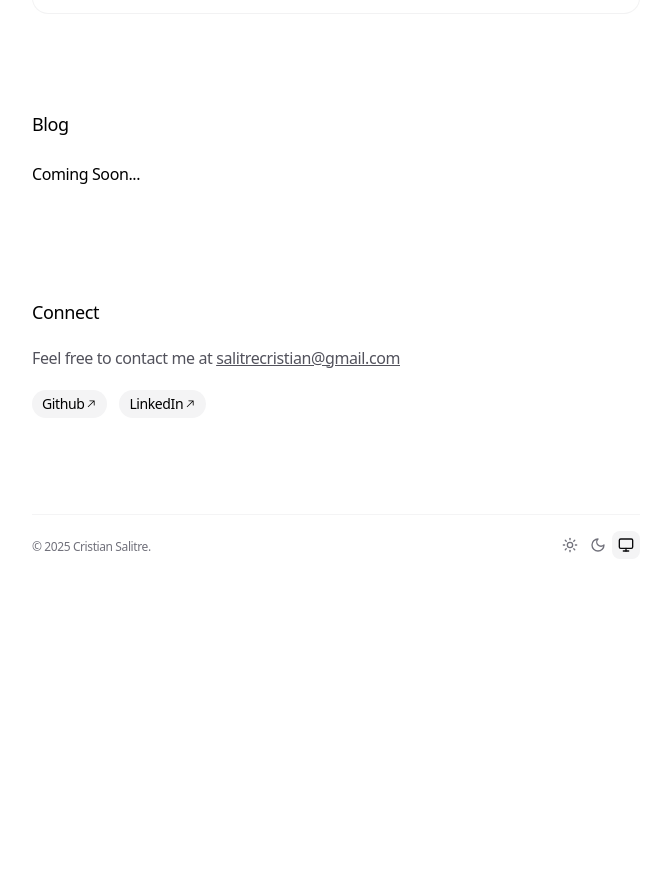
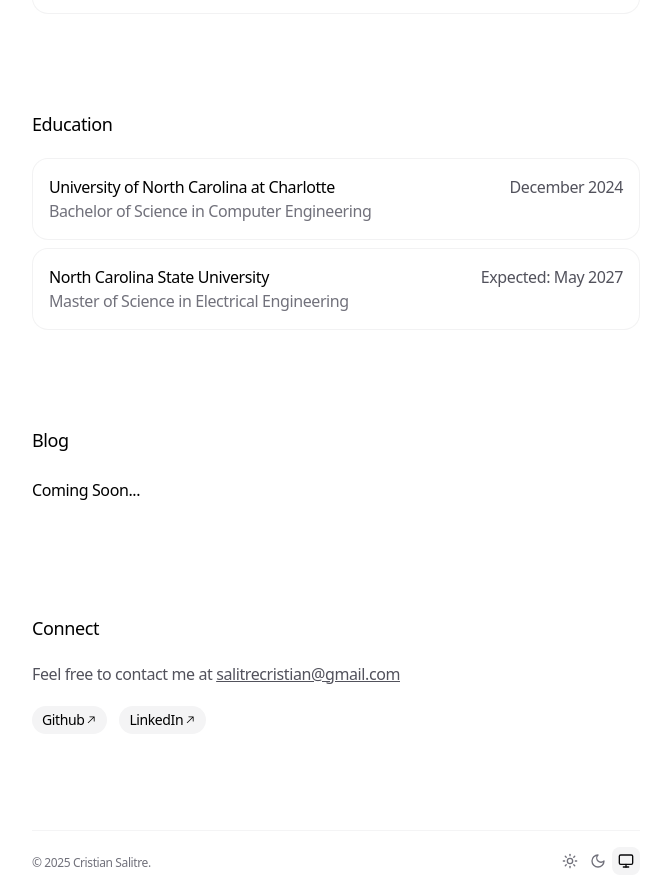
Before and after one commit to csalitred/personal-web, a Next.js app: page / in a window 1280 px wide. Shown: the part 1318-2209 px from the top of the page, without its empty margins (304-975 px from the left). Before the commit the page ends 1893 px from the top, so only its background shows below. Built offline with nearby package versions, Linux system fonts and the light colour scheme.

Commit message:
fixed null issue, added sections to layout

```diff
--- a/app/data.ts
+++ b/app/data.ts
@@ -2,7 +2,7 @@
   name: string
   description: string
   link: string
-  video: string
+  video: string | null
   id: string
 }
 
@@ -10,7 +10,7 @@
   name: string
   description: string
   link: string
-  video: string
+  video: string | null
   id: string
 }
 
@@ -35,6 +35,14 @@
   link: string
 }
 
+type Education = {
+  institution: string
+  degree: string
+  end: string
+  link: string
+  id: string
+}
+
 export const PROJECTS: Project[] = [
   {
     name: 'Brain Tumor Detection with Machine Learning',
@@ -47,14 +55,14 @@
   {
     name: 'Asset Tracking & Anti-theft System',
     description: 'Internal wireless asset tracking and anti-theft system using BLE technology, data logging and wirelesss control implentation with android application.',
-    link: null,
-    video:null,
+    link: '',
+    video: null,
     id: 'project2',
   },
   {
     name: 'Object Detection with Edge Device',
     description: 'Built custome Convolutional Neural Network models and deployed on an edge device using TensorFlow Lite for realt-time object detection.',
-    link: null,
+    link: '',
     video: null,
     id: 'project3',
   },
@@ -64,10 +72,27 @@
   {
     name: 'RSSI Localization',
     description: 'Localization of a device using RSSI values with Zigbee network on XBee devices.',
-    link: null,
+    link: '',
     video: null,
     id: 'research1',
   },
+]
+
+export const EDUCATION: Education[] = [
+  {
+    institution: 'University of North Carolina at Charlotte',
+    degree: 'Bachelor of Science in Computer Engineering',
+    end: 'December 2024',
+    link: 'https://engr.charlotte.edu/',
+    id: 'education1',
+  },
+  {
+    institution: 'North Carolina State University',
+    degree: 'Master of Science in Electrical Engineering',
+    end: 'Expected: May 2027',
+    link: 'https://engr.ncsu.edu/',
+    id: 'education2',
+  }
 ]
 
 export const WORK_EXPERIENCE: WorkExperience[] = [
@@ -76,7 +101,7 @@
     title: 'Software Engineer Intern',
     start: 'June 2025',
     end: 'Present',
-    link: 'https://Honewywell.com',
+    link: 'https://www.honeywell.com/us/en',
     id: 'work1',
   },
   {
--- a/app/layout.tsx
+++ b/app/layout.tsx
@@ -20,7 +20,7 @@
     default: 'Cristian - Personal Website',
     template: '%s | Nim'
   },
-  description:  'Nim is a free and open-source personal website template built with Next.js 15, React 19 and Motion-Primitives.',
+  description:  'Personal website showcasing projects, experience, ambitions.',
 };
 
 const geist = Geist({
--- a/app/page.tsx
+++ b/app/page.tsx
@@ -14,8 +14,9 @@
 import { AnimatedBackground } from '@/components/ui/animated-background'
 import {
   PROJECTS,
+  WORK_EXPERIENCE,
   RESEARCH,
-  WORK_EXPERIENCE,
+  EDUCATION,
   BLOG_POSTS,
   EMAIL,
   SOCIAL_LINKS,
@@ -216,6 +217,45 @@
         variants={VARIANTS_SECTION}
         transition={TRANSITION_SECTION}
       >
+
+        <h3 className="mb-5 text-lg font-medium">Education</h3>
+        <div className="flex flex-col space-y-2">
+          {EDUCATION.map((job) => (
+            <a
+              className="relative overflow-hidden rounded-2xl bg-zinc-300/30 p-[1px] dark:bg-zinc-600/30"
+              href={job.link}
+              target="_blank"
+              rel="noopener noreferrer"
+              key={job.id}
+            >
+              <Spotlight
+                className="from-zinc-900 via-zinc-800 to-zinc-700 blur-2xl dark:from-zinc-100 dark:via-zinc-200 dark:to-zinc-50"
+                size={64}
+              />
+              <div className="relative h-full w-full rounded-[15px] bg-white p-4 dark:bg-zinc-950">
+                <div className="relative flex w-full flex-row justify-between">
+                  <div>
+                    <h4 className="font-normal dark:text-zinc-100">
+                      {job.institution}
+                    </h4>
+                    <p className="text-zinc-500 dark:text-zinc-400">
+                      {job.degree}
+                    </p>
+                  </div>
+                  <p className="text-zinc-600 dark:text-zinc-400">
+                    {job.end}
+                  </p>
+                </div>
+              </div>
+            </a>
+          ))}
+        </div>
+      </motion.section>
+
+      <motion.section
+        variants={VARIANTS_SECTION}
+        transition={TRANSITION_SECTION}
+      >
         <h3 className="mb-3 text-lg font-medium">Blog</h3>
         <div className="flex flex-col space-y-0">
           <AnimatedBackground
```
